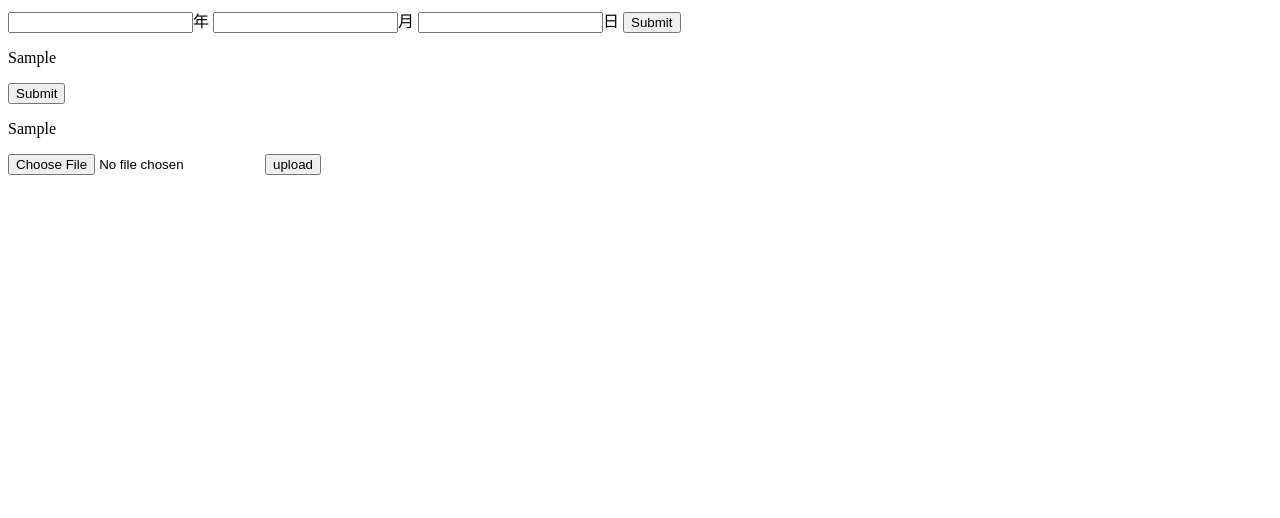
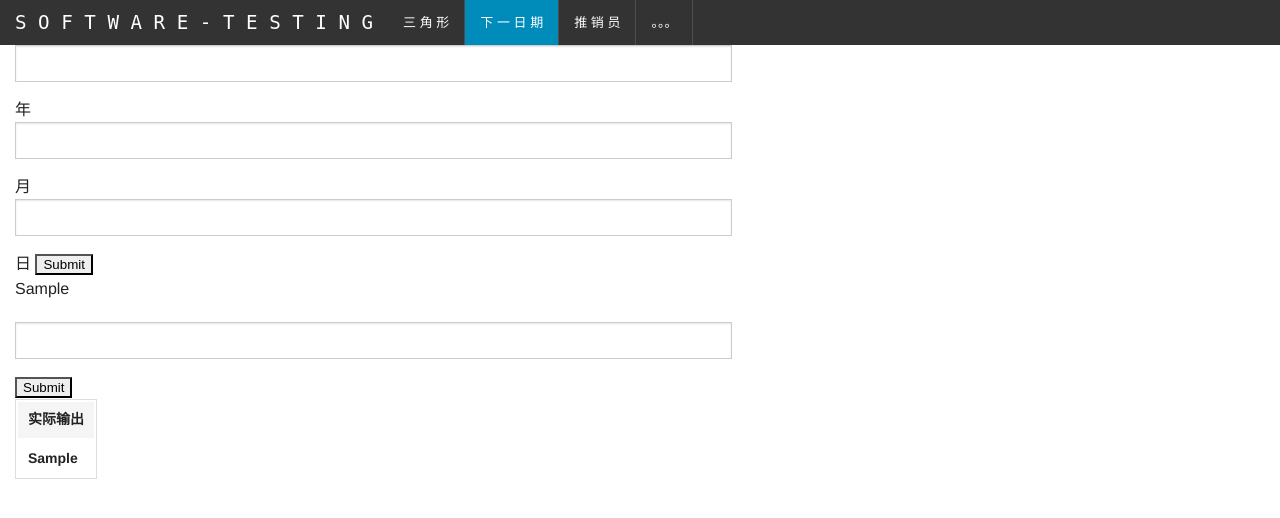
Before and after one commit to andyhero9/softwareTest, a Django app: template templates/nextDay.html in a window 1280 px wide. Shown: the top 518 px of the page. Run offline with Django 3.2, Linux system fonts and the light colour scheme; the template is opened without the code that fills it: most values are stand-ins (such as "Sample title", 1, 10 or a date in 2020); lists and menus that the app fills with data are empty.

Commit message:
下一日期测试初步完成

```diff
--- /dev/null
+++ b/hello/calendar.py
@@ -0,0 +1,5 @@
+# -*- coding: utf-8 -*-
+from django.shortcuts import render
+
+def calendar(request):
+    return render(request, 'calendar.html')
--- a/templates/index.html
+++ b/templates/index.html
@@ -10,8 +10,8 @@
 	<script src="../static/js/vendor/modernizr.js"></script>
 	<script src="../static/js/vendor/jquery.js"></script>
 	<script src="../static/js/highcharts.src.js"></script>
+
 	<script>
-
         $(document).ready(function () {
             var chart = {
                 plotBackgroundColor: null,
@@ -58,8 +58,6 @@
             json.plotOptions = plotOptions;
             $('#container').highcharts(json);
         });
-
-
 	</script>
 
 </head>
--- a/templates/nextDay.html
+++ b/templates/nextDay.html
@@ -1,11 +1,90 @@
 <!DOCTYPE html>
 <html lang="en">
 <head>
-    <meta charset="UTF-8">
-    <title>Title</title>
+	<title>calendar</title>
+	<meta charset="utf-8">
+	<meta name="viewport" content="width=device-width, initial-scale=1">
+	<link rel="stylesheet" href="../static/css/foundation.min.css">
+	<script src="../static/js/foundation.min.js"></script>
+	<script src="../static/js/vendor/modernizr.js"></script>
+	<script src="../static/js/vendor/jquery.js"></script>
+	<script src="../static/js/highcharts.src.js"></script>
+
+	<script>
+        $(document).ready(function () {
+            var chart = {
+                plotBackgroundColor: null,
+                plotBorderWidth: null,
+                plotShadow: false
+            };
+            var title = {
+                text: '三角形用例测试分析 \n total: {{ total }}',
+            };
+            var tooltip = {
+                pointFormat: '{series.name}: <b>{point.percentage:.1f}%</b>'
+            };
+            var plotOptions = {
+                pie: {
+                    allowPointSelect: true,
+                    cursor: 'pointer',
+                    dataLabels: {
+                        enabled: false
+                    },
+                    showInLegend: true
+                }
+            };
+            var series = [{
+                type: 'pie',
+                name: 'percentage',
+                data: [
+                    {
+                        name: '正确用例 <b>{{ trueDate }}<b>',
+                        y: {{ trueDate }},
+                        sliced: true,
+                        selected: true
+                    },
+                    ['错误用例 <b>{{ fakeDate }}<b>', {{ fakeDate }}]
+                ]
+            }];
+
+            var json = {};
+            json.chart = chart;
+            json.title = title;
+            json.tooltip = tooltip;
+            json.series = series;
+            json.plotOptions = plotOptions;
+            $('#container').highcharts(json);
+        });
+	</script>
+
 </head>
+
 <body>
-    <div>
+<nav class="top-bar" data-topbar>
+	<ul class="title-area">
+		<li class="name">
+			<h1 style="font-family:Monospace;font-size:1.2em;"><a href="#">S O F T W A R E - T E S T I N G</a></h1>
+		</li>
+		<!-- 小屏幕上折叠按钮: 去掉 .menu-icon 类，可以去除图标。
+  如果需要只显示图片，可以删除 "Menu" 文本 -->
+		<li class="toggle-topbar menu-icon"><a href="#"><span>TEST</span></a></li>
+	</ul>
+
+	<section class="top-bar-section">
+		<ul class="left">
+			<li><a href="index.html">三 角 形</a></li>
+			<li class="divider"></li>
+			<li class="active"><a href="#">下 一 日 期</a></li>
+			<li class="divider"></li>
+			<li><a href="#">推 销 员</a></li>
+			<li class="divider"></li>
+			<li><a href="#">。。。</a></li>
+			<li class="divider"></li>
+		</ul>
+	</section>
+</nav>
+<div class="row" style="max-width:100rem">
+	<div class="large-7 columns">
 		<form action="/next-post/" method="post">
 			{% csrf_token %}
 			<input type="text" name="year">年
@@ -13,23 +92,53 @@
 			<input type="text" name="day">日
 			<input type="submit">
 		</form>
-        <p>{{nextDay}}</p>
-    </div>
-    <div>
+		<p>{{ nextDay }}</p>
+
+
+		{#		<form enctype="multipart/form-data" action="/nextCsv-post/" method="post">#}
+		{#			{% csrf_token %}#}
+		{#			<input type="file" name="myfile">#}
+		{#			<input type="submit" value="upload">#}
+		{#		</form>#}
 		<form action="/nextCsv-post/" method="post">
 			{% csrf_token %}
+			<input type="text" name="myFile">
 			<input type="submit">
 		</form>
+		<div class="responsive">
+			<table>
+				<thead>
+				<tr>
+
+					<th>实际输出</th>
+					{#						<th>City</th>#}
+					{#						<th>Age</th>#}
+					{#						<th>Country</th>#}
+				</tr>
+				</thead>
+
+				<tbody>
 				{% for i in nextDayList %}
-            <p>{{ i }}</p>
+					<tr>
+						<th>{{ i }}</th>
+					</tr>
 				{% endfor %}
+				</tbody>
+			</table>
 		</div>
-    <div>
-        <form enctype="multipart/form-data" action="/uploadFile/" method="post">
-            {% csrf_token %}
-           <input type="file" name="myfile">
-           <input type="submit" value="upload">
-        </form>
 	</div>
+
+	<div class="large-5 columns">
+		<div id="container" style="width: 500px; height: 400px; margin: 0 auto"></div>
+	</div>
+</div>
+
+
+<script>
+    $(document).ready(function () {
+        $(document).foundation();
+    })
+
+</script>
 </body>
 </html>
```
Also changed, not shown: hello/nextDay.py (+27 -13 lines), hello/urls.py (+12 -10 lines), db.sqlite3, 3 other files. Lines whose indentation alone changed are shown as unchanged.
